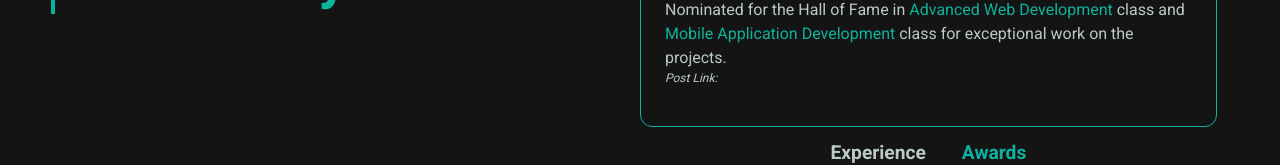
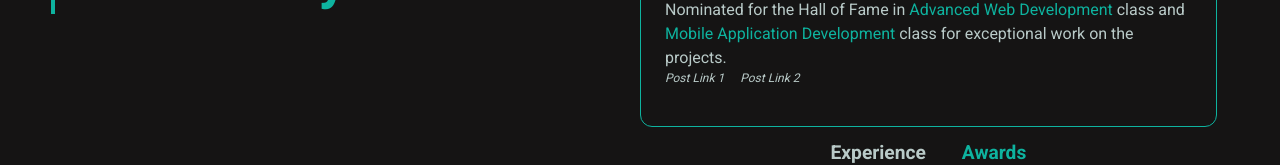
Before and after one commit to ImgyeongLee/Imgyeong, a Next.js app: page / in a window 1280 px wide. Both pictures are taken after a click on the button "Awards". Shown: the part 2094-2259 px from the top of the page. Built offline with nearby package versions, Linux system fonts and the light colour scheme.

Commit message:
Done I guess

```diff
--- a/src/app/components/ProjectCard.tsx
+++ b/src/app/components/ProjectCard.tsx
@@ -16,7 +16,7 @@ export default function ProjectCard({ data }: ProjectCardProps) {
                 {
                     'opacity-30 scale-75 left-[20%] translate-x-[-50%] z-10': data.position == 1,
                     'opacity-80 left-[35%] translate-x-[-50%] z-30 ': data.position == 2,
-                    'opacity-100 scale-125 shadow-xl translate-x-[-50%] z-40 ': data.position == 3,
+                    'opacity-100 scale-125 translate-x-[-50%] z-40 ': data.position == 3,
                     'opacity-80 left-[65%] translate-x-[-50%] z-30 ': data.position == 4,
                     'opacity-30 scale-75 left-[80%] translate-x-[-50%] z-10 ': data.position == 5,
                 }
--- a/src/app/components/ProjectListCard.tsx
+++ b/src/app/components/ProjectListCard.tsx
@@ -26,6 +26,7 @@ export default function ProjectListCard({ project }: ProjectListCardProps) {
             <div className="relative p-4">
                 <h1 className="text-2xl font-semibold text-leeim-mint">{project.title}</h1>
                 <p className="mt-2 text-leeim-white">{project.description}</p>
+                <p className="text-leeim-mint text-sm italic mt-2">{project.stack}</p>
                 <div className="flex flex-col md:flex-row gap-5 justify-center text-sm pt-3 ">
                     {project.github && (
                         <Link
--- a/src/app/components/sections/Experience.tsx
+++ b/src/app/components/sections/Experience.tsx
@@ -6,6 +6,7 @@ import { MdOutlineHorizontalRule } from 'react-icons/md';
 import { motion } from 'framer-motion';
 import { slideInFromRight } from '@/app/utils/motion';
 import React from 'react';
+import Link from 'next/link';
 
 export default function Experience() {
     const [section, setSection] = useState<string>('Experience');
@@ -86,19 +87,29 @@ export default function Experience() {
                             Placed at <span className="text-leeim-mint">2nd prize &#40;Runner-up&#41;</span> in the 2023
                             AWS Amplify Studio Hackathon.
                         </div>
-                        <div className="italic text-xs pb-4">Post Link:</div>
+                        <Link
+                            className="italic text-xs pb-4"
+                            href={'https://hackathoners0.hashnode.dev/are-you-smarter-than-ai'}>
+                            Post Link
+                        </Link>
                         <div className="font-bold text-[calc(0.4vw+0.8em)]">2023 Fall BeaverHacks Hackathon</div>
                         <div>
                             Placed at <span className="text-leeim-mint">1st prize</span> in the 2023 Fall BeaverHacks
                             Hackathon.
                         </div>
-                        <div className="italic text-xs pb-4">Post Link:</div>
+                        <Link className="italic text-xs pb-4" href={'https://devpost.com/software/syllabot-1dxsil'}>
+                            Post Link
+                        </Link>
                         <div className="font-bold text-[calc(0.4vw+0.8em)]">2023 OpenCV Hackathon</div>
                         <div>
                             Selected <span className="text-leeim-mint">the most popular finalist project </span>in the
                             2023 OpenCV Hackathon
                         </div>
-                        <div className="italic text-xs pb-4">Post Link:</div>
+                        <Link
+                            className="italic text-xs pb-4"
+                            href={'https://www.hackster.io/hackathoners/ai-gesture-art-d36827'}>
+                            Post Link
+                        </Link>
                         <div className="font-bold text-[calc(0.4vw+0.8em)]">Hall of Fame for Web/Mobile App Dev</div>
                         <div>
                             Nominated for the Hall of Fame in{' '}
@@ -106,7 +117,18 @@ export default function Experience() {
                             <span className="text-leeim-mint">Mobile Application Development</span> class for
                             exceptional work on the projects.
                         </div>
-                        <div className="italic text-xs pb-4">Post Link:</div>
+                        <div className="flex flex-row">
+                            <Link
+                                className="italic text-xs mr-4"
+                                href={'https://web.engr.oregonstate.edu/~hessro/teaching/hof/cs494#w23'}>
+                                Post Link 1
+                            </Link>
+                            <Link
+                                className="italic text-xs pb-4"
+                                href={'https://web.engr.oregonstate.edu/~hessro/teaching/hof/cs492#w23'}>
+                                Post Link 2
+                            </Link>
+                        </div>
                     </motion.div>
                 </React.Fragment>
             );
--- a/src/app/components/sections/Landing.tsx
+++ b/src/app/components/sections/Landing.tsx
@@ -8,7 +8,7 @@ import { motion } from 'framer-motion';
 export default function Landing() {
     return (
         <div
-            className="h-screen w-screen grid grid-cols-[1fr_3fr_1fr] grid-rows-[1.5fr_1fr_1.5fr] select-none scroll-smooth overflow-x-hidden"
+            className="min-h-[100vh] h-full w-screen grid grid-cols-[1fr_3fr_1fr] grid-rows-[1.5fr_1fr_1.5fr] select-none scroll-smooth overflow-x-hidden"
             id="landing">
             <div className="col-start-1 col-end-2 row-start-1 row-end-2 px-4 py-8">
                 <Image
--- a/src/app/components/sections/Music.tsx
+++ b/src/app/components/sections/Music.tsx
@@ -10,16 +10,15 @@ export default function Music() {
         'text-leeim-mint flex justify-center items-center border border-leeim-mint px-8 py-3 rounded-xl text-[calc(0.8vw+1em)] font-semibold ';
     return (
         <div className="h-screen w-screen flex flex-col p-[4vw] justify-center items-center">
+            <Link href="#landing" className="ml-3">
                 <motion.button
                     whileTap={{ scale: 0.9 }}
                     whileHover={{ scale: 1.1 }}
                     transition={{ type: 'spring', stiffness: 400, damping: 17 }}
                     className={cn(basicCSS, 'hover:bg-leeim-mint hover:text-leeim-black')}>
                     <FaCircle />
-                <div className="ml-5">Play?</div>
+                    <div className="ml-3">Play?</div>
                 </motion.button>
-            <Link href="#landing" className="mt-3 cursor-pointer text-sm">
-                No Thanks
             </Link>
         </div>
     );
--- a/src/app/components/sections/Project.tsx
+++ b/src/app/components/sections/Project.tsx
@@ -6,7 +6,7 @@ import { fadeIn } from '@/app/utils/motion';
 
 export default function Project() {
     return (
-        <div className="h-screen w-screen grid grid-rows-[1fr_5fr] justify-center items-center">
+        <div className="min-h-[100vh] h-full w-screen grid grid-rows-[1fr_5fr] justify-center items-center">
             <motion.div
                 className="font-semibold text-[calc(1em+3.2vw)] row-span-1 text-leeim-mint select-none text-center"
                 initial="hidden"
--- a/src/app/type/types.ts
+++ b/src/app/type/types.ts
@@ -13,6 +13,7 @@ export type ProjectType = {
     title: string;
     description: string;
     src: string;
+    stack: string;
     github?: string;
     link?: string;
 };
```
Also changed, not shown: src/app/components/ProjectShow.tsx (+6 -4 lines), src/app/data/project.ts (+22 -1 lines), public/fhir.png (added). Lines whose indentation alone changed are shown as unchanged.
